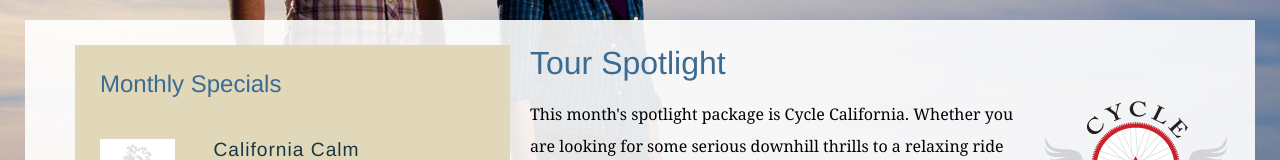
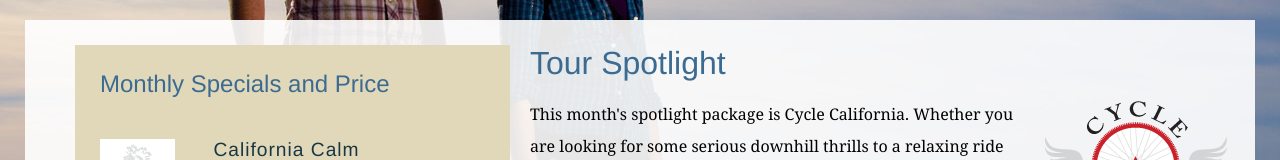
Before and after one commit to KilianRaphael/git_project, a plain HTML site: page explore_california/index.html in a window 1280 px wide. Shown: the part 434-594 px from the top of the page. Drawn offline with Linux system fonts and the light colour scheme.

```diff
--- a/explore_california/index.html
+++ b/explore_california/index.html
@@ -72,7 +72,7 @@
 
         <div id="secondaryContent">
           <div id="specials" class="callOut">
-            <h1>Monthly Specials</h1>
+            <h1>Monthly Specials and Price</h1>
             <h2 class="top"><img src="assets/images/calm_bug.gif" alt="California Calm" width="75" height="75" />California Calm</h2>
             <p>Day Spa Package <br />
               <a href="tours/tour_detail_cycle.html">$250</a></p>
```
